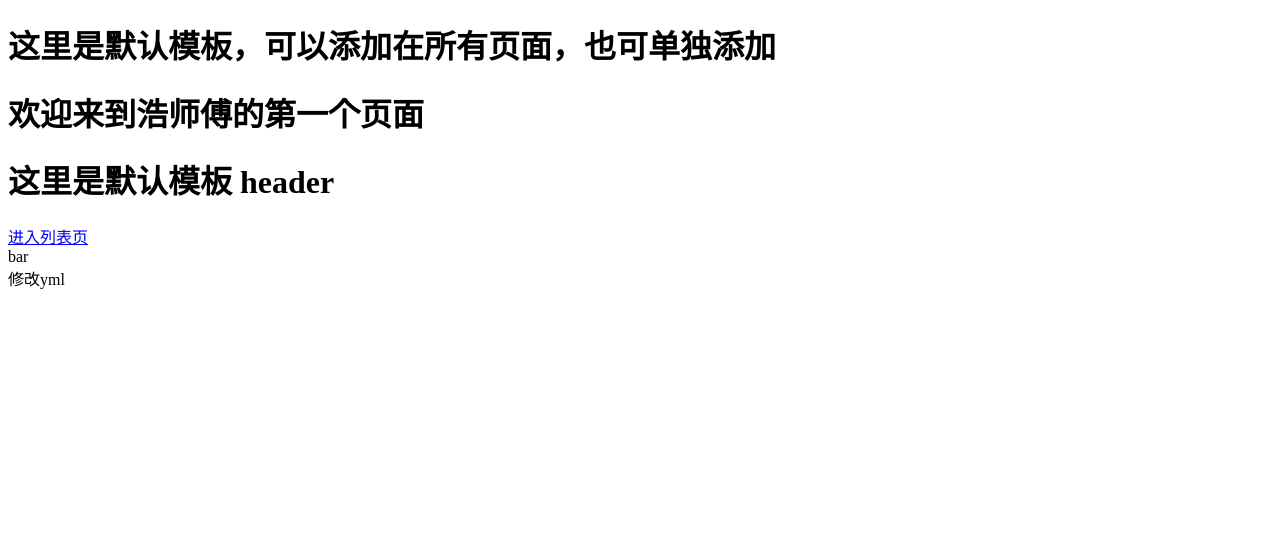
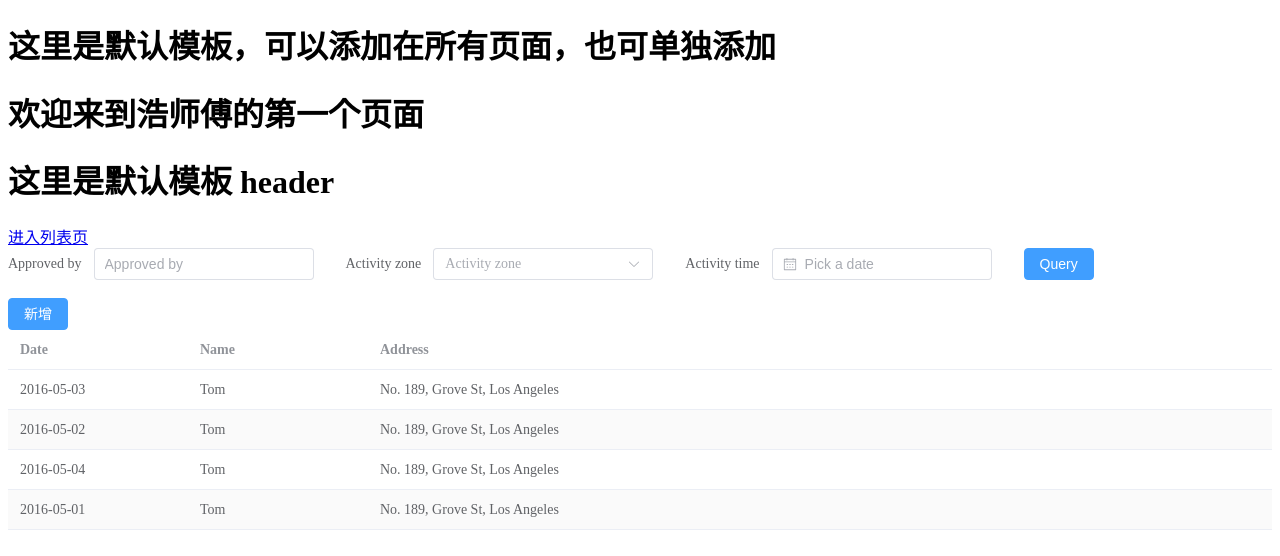
Before and after one commit to taohao-aomr/nuxt-vue, a Nuxt app: page / in a window 1280 px wide. Shown: the top 556 px of the page. Built offline with nearby package versions, Linux system fonts and the light colour scheme.

Commit message:
feat: 添加elementelement-plus

```diff
--- a/nuxt.config.ts
+++ b/nuxt.config.ts
@@ -2,7 +2,7 @@
 export default defineNuxtConfig({
   devtools: { enabled: true },
   app: {
-    baseURL: '/nuxt-vue/'
+    // baseURL: '/nuxt-vue/'
   },
   // https://nuxt.com/docs/api/nuxt-config#srcdir
   srcDir: 'src/',
@@ -10,7 +10,8 @@ export default defineNuxtConfig({
   modules: [
     // ...
     '@pinia/nuxt',
-    '@vueuse/nuxt'
+    '@vueuse/nuxt',
+    '@element-plus/nuxt'
   ],
 
   vite: {
--- a/package.json
+++ b/package.json
@@ -28,9 +28,11 @@
     }
   },
   "dependencies": {
+    "@element-plus/nuxt": "^1.0.9",
     "@pinia/nuxt": "^0.5.1",
     "@vueuse/core": "^10.11.0",
     "@vueuse/nuxt": "^10.11.0",
+    "element-plus": "^2.7.6",
     "nuxt": "^3.12.1",
     "pinia": "^2.1.7",
     "vue": "^3.4.27",
--- a/src/pages/index.vue
+++ b/src/pages/index.vue
@@ -1,12 +1,200 @@
 <template>
-    <div>
-      <h1>欢迎来到浩师傅的第一个页面</h1>
-      <NuxtLayout name="header"/>
-      <NuxtLink to="/list">进入列表页</NuxtLink>
-      <div>{{ foo }}</div>
-      <div>修改yml</div>
-    </div>
-  </template>
+  <div>
+    <h1>欢迎来到浩师傅的第一个页面</h1>
+    <NuxtLayout name="header" />
+    <NuxtLink to="/list">进入列表页</NuxtLink>
+
+    <el-form :inline="true" :model="formInline" class="demo-form-inline">
+      <el-form-item label="Approved by">
+        <el-input v-model="formInline.user" placeholder="Approved by" clearable />
+      </el-form-item>
+      <el-form-item label="Activity zone">
+        <el-select v-model="formInline.region" placeholder="Activity zone" clearable>
+          <el-option label="Zone one" value="shanghai" />
+          <el-option label="Zone two" value="beijing" />
+        </el-select>
+      </el-form-item>
+      <el-form-item label="Activity time">
+        <el-date-picker
+          v-model="formInline.date"
+          type="date"
+          placeholder="Pick a date"
+          clearable
+        />
+      </el-form-item>
+      <el-form-item>
+        <el-button type="primary" @click="onSubmit">Query</el-button>
+      </el-form-item>
+    </el-form>
+
+    <el-button type="primary" @click="onAdd">新增</el-button>
+
+    <!-- 表格 -->
+    <el-table :data="tableData" stripe style="width: 100%">
+      <el-table-column prop="date" label="Date" width="180" />
+      <el-table-column prop="name" label="Name" width="180" />
+      <el-table-column prop="address" label="Address" />
+    </el-table>
+
+    <el-dialog
+      v-model="dialogVisible"
+      title="Tips"
+      width="500"
+      :before-close="handleClose"
+    >
+      <el-form :model="form" label-width="auto" style="max-width: 600px">
+        <el-form-item label="Activity name">
+          <el-input v-model="form.name" />
+        </el-form-item>
+        <el-form-item label="Activity zone">
+          <el-select v-model="form.region" placeholder="please select your zone">
+            <el-option label="Zone one" value="shanghai" />
+            <el-option label="Zone two" value="beijing" />
+          </el-select>
+        </el-form-item>
+        <el-form-item label="Activity time">
+          <el-col :span="11">
+            <el-date-picker
+              v-model="form.date1"
+              type="date"
+              placeholder="Pick a date"
+              style="width: 100%"
+            />
+          </el-col>
+          <el-col :span="2" class="text-center">
+            <span class="text-gray-500">-</span>
+          </el-col>
+          <el-col :span="11">
+            <el-time-picker
+              v-model="form.date2"
+              placeholder="Pick a time"
+              style="width: 100%"
+            />
+          </el-col>
+        </el-form-item>
+        <el-form-item label="Instant delivery">
+          <el-switch v-model="form.delivery" />
+        </el-form-item>
+        <el-form-item label="Activity type">
+          <el-checkbox-group v-model="form.type">
+            <el-checkbox value="Online activities" name="type">
+              Online activities
+            </el-checkbox>
+            <el-checkbox value="Promotion activities" name="type">
+              Promotion activities
+            </el-checkbox>
+            <el-checkbox value="Offline activities" name="type">
+              Offline activities
+            </el-checkbox>
+            <el-checkbox value="Simple brand exposure" name="type">
+              Simple brand exposure
+            </el-checkbox>
+          </el-checkbox-group>
+        </el-form-item>
+        <el-form-item label="Resources">
+          <el-radio-group v-model="form.resource">
+            <el-radio value="Sponsor">Sponsor</el-radio>
+            <el-radio value="Venue">Venue</el-radio>
+          </el-radio-group>
+        </el-form-item>
+        <el-form-item label="Activity form">
+          <el-input v-model="form.desc" type="textarea" />
+        </el-form-item>
+      </el-form>
+      <template #footer>
+        <div class="dialog-footer">
+          <el-button @click="onDialogSubmit">提交</el-button>
+          <el-button type="primary" @click="dialogVisible = false"> Cancel </el-button>
+        </div>
+      </template>
+    </el-dialog>
+  </div>
+</template>
 <script setup lang="ts">
-  const foo = useFoo()
+import { reactive, ref } from "vue";
+
+
+
+const formInline = reactive({
+  user: "",
+  region: "",
+  date: "",
+});
+const dialogVisible = ref(false);
+
+const form = reactive({
+  name: "",
+  region: "",
+  date1: "",
+  date2: "",
+  delivery: false,
+  type: [],
+  resource: "",
+  desc: "",
+});
+
+const onSubmit = () => {
+  console.log("submit!");
+};
+
+const onAdd = () => {
+  dialogVisible.value = true;
+}
+
+const handleClose = (done: () => void) => {
+  ElMessageBox.confirm("Are you sure to close this dialog?")
+    .then(() => {
+      done();
+    })
+    .catch(() => {
+      // catch error
+    });
+};
+
+const onDialogSubmit = () => {
+  console.log("submit!");
+  dialogVisible.value = false;
+  getData()
+};
+
+const tableData = ref([] as any);
+
+const getData = () => {
+    tableData.value = [
+      {
+        date: "2016-05-03",
+        name: "Tom",
+        address: "No. 189, Grove St, Los Angeles",
+      },
+      {
+        date: "2016-05-02",
+        name: "Tom",
+        address: "No. 189, Grove St, Los Angeles",
+      },
+      {
+        date: "2016-05-04",
+        name: "Tom",
+        address: "No. 189, Grove St, Los Angeles",
+      },
+      {
+        date: "2016-05-01",
+        name: "Tom",
+        address: "No. 189, Grove St, Los Angeles",
+      },
+    ];
+}
+
+onMounted(() => {
+  getData()
+})
+
 </script>
+<style lang="scss" scoped>
+.demo-form-inline .el-input {
+  --el-input-width: 220px;
+}
+
+.demo-form-inline .el-select {
+  --el-select-width: 220px;
+}
+</style>
--- a/src/pages/list.vue
+++ b/src/pages/list.vue
@@ -2,9 +2,5 @@
     <div>
         <h1>欢迎来到浩师傅的列表页面</h1>
         <ListItem></ListItem>
-        <ClientOnly>
-            <!-- 此组件仅在客户端显示 -->
-            <Comments />
-        </ClientOnly>
     </div>
   </template>
```
Also changed, not shown: 1 other file (tests, documents, lock files or other folders).
